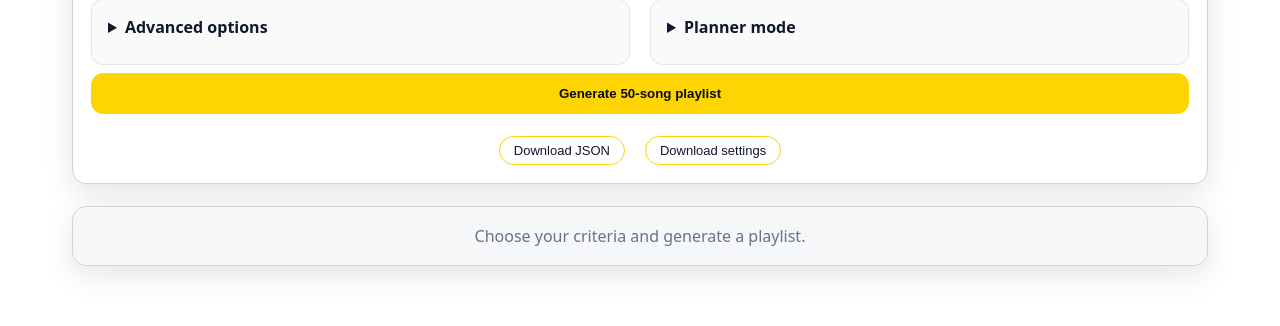
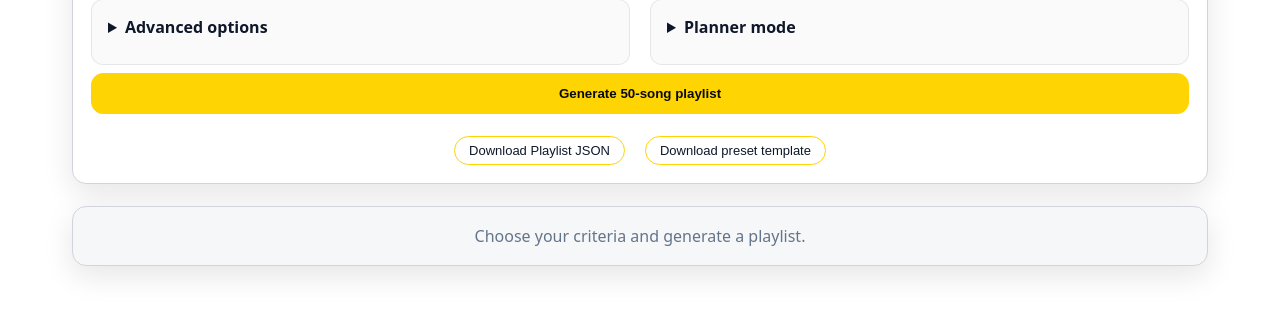
Before and after one commit to MicheleRoar/SISMA, a Flask app: template app/templates/discovery/index.html in a window 1280 px wide. Shown: the part 1905-2231 px from the top of the page. Run offline with Flask 3, Linux system fonts and the light colour scheme; the template is opened without the code that fills it, so the values that code supplies are empty; parts of the project's set-up code (start-up, migrations or seed data) failed here and were passed over.

```diff
--- a/app/templates/discovery/index.html
+++ b/app/templates/discovery/index.html
@@ -568,11 +568,11 @@
 
         <div class="small-actions centered-actions">
           <button type="button" class="mini-btn" id="download_json">
-            Download JSON
+            Download Playlist JSON
           </button>
 
           <button type="button" class="mini-btn" id="btn_download_query">
-            Download settings
+            Download preset template
           </button>
         </div>
 
```
